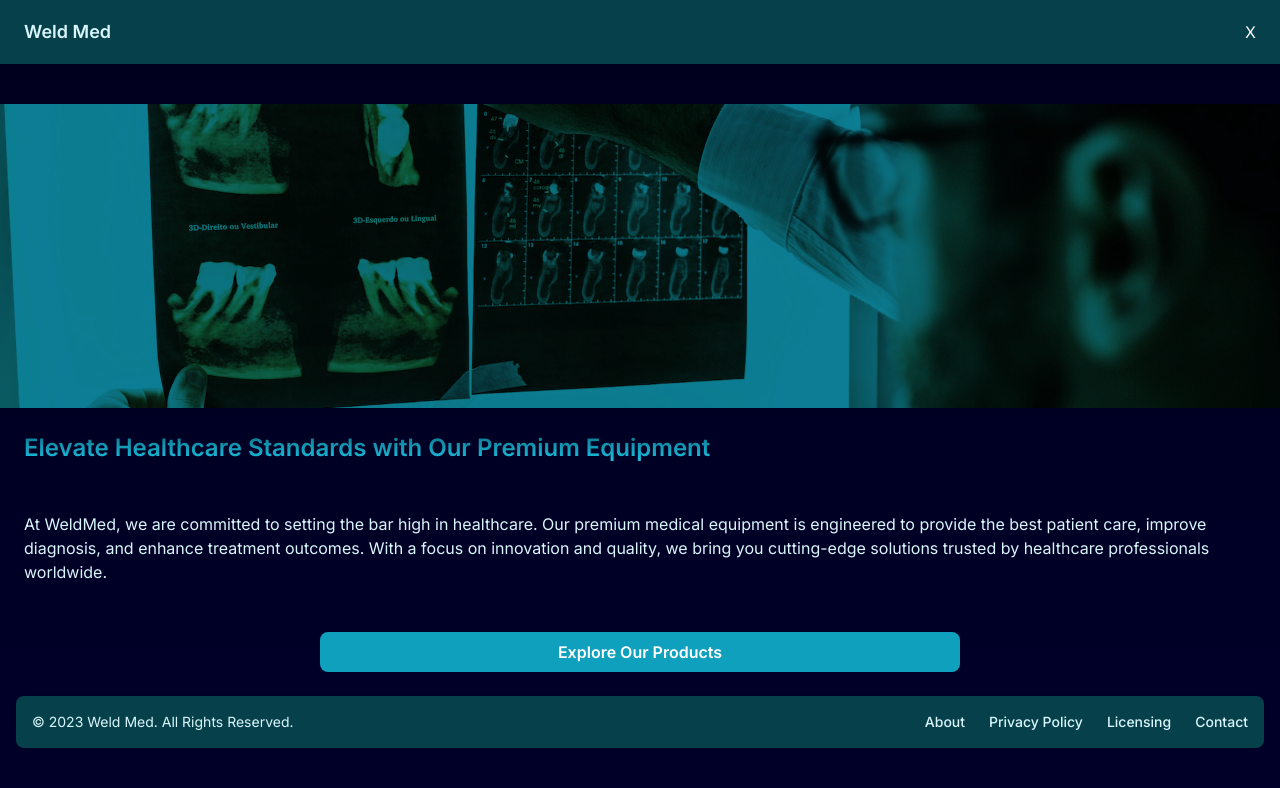
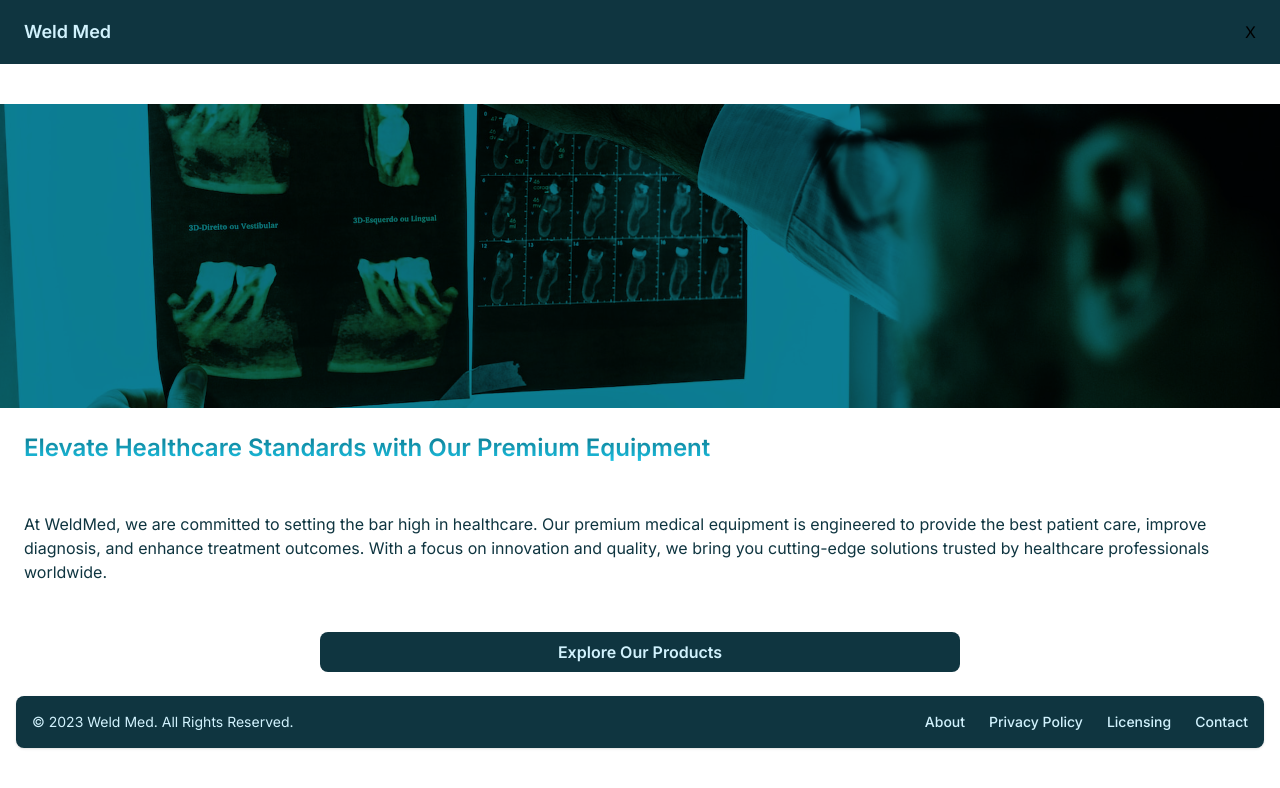
Before and after one commit to musaakhmed/msr-trading, a Next.js app: page / in a window 1280 px wide. Shown: the top 788 px of the page. Built offline with nearby package versions, Linux system fonts and the light colour scheme.

Commit message:
style: replaced colours with primary and secondary for a better consistency in the UI design

```diff
--- a/app/globals.css
+++ b/app/globals.css
@@ -2,27 +2,13 @@
 @tailwind components;
 @tailwind utilities;
 
-:root {
-	--foreground-rgb: 255, 255, 255;
-	--background-start-rgb: 0, 0, 29;
-	--background-end-rgb: 0, 0, 42;
+@layer base {
+	:root {
+		--color-primary: 15 53 64;
+		--color-secondary: 209 242 253;
+		--bg-color: 235 250 254;
+	}
 }
 
-/* @media (prefers-color-scheme: dark) {
-    :root {
-        --foreground-rgb: 255, 255, 255;
-        --background-start-rgb: 0, 0, 0;
-        --background-end-rgb: 0, 0, 0;
-    }
-} */
-
 body {
-	min-height: 100vh;
-	color: rgb(var(--foreground-rgb));
-	background: linear-gradient(
-			to bottom,
-			transparent,
-			rgb(var(--background-end-rgb))
-		)
-		rgb(var(--background-start-rgb));
 }
--- a/components/ui/Footer/Footer.tsx
+++ b/components/ui/Footer/Footer.tsx
@@ -3,16 +3,16 @@ import React from 'react';
 const Footer = () => {
 	return (
 		<>
-			<footer className=" mx-4 rounded-lg bg-cerulean-800 shadow">
+			<footer className=" bg-primary mx-4 rounded-lg shadow">
 				<div className="mx-auto -mt-10 w-full max-w-screen-xl p-4 md:flex md:items-center md:justify-between">
-					<span className="text-sm  text-cerulean-100 sm:text-center">
+					<span className="text-secondary  text-sm sm:text-center">
 						© 2023{' '}
 						<a href="/" className="hover:underline">
 							Weld Med
 						</a>
 						. All Rights Reserved.
 					</span>
-					<ul className="mt-3 flex flex-wrap items-center text-sm font-medium  text-cerulean-100 sm:mt-0">
+					<ul className="text-secondary mt-3 flex flex-wrap items-center text-sm  font-medium sm:mt-0">
 						<li>
 							<a
 								href="#"
--- a/components/ui/Header/Header.tsx
+++ b/components/ui/Header/Header.tsx
@@ -13,8 +13,8 @@ export default function NavMenu() {
 	};
 
 	return (
-		<header className="fixed top-0 z-10 flex h-16 w-full items-center justify-between bg-cerulean-800 px-6">
-			<Link href="/" className="text-lg font-semibold text-cerulean-100">
+		<header className="bg-primary fixed top-0 z-10 flex h-16 w-full items-center justify-between px-6">
+			<Link href="/" className="text-secondary text-lg font-semibold">
 				Weld Med
 			</Link>
 			<div className="transition-all duration-200 ease-in">
@@ -22,7 +22,7 @@ export default function NavMenu() {
 				<motion.div
 					className={
 						isOpen
-							? 'fixed left-0 top-16 mx-auto flex h-screen w-full flex-col justify-center gap-6 bg-cerulean-800'
+							? 'bg-primary fixed left-0 top-16 mx-auto flex h-screen w-full flex-col justify-center gap-6'
 							: 'hidden'
 					}
 				>
--- a/components/ui/Header/NavBar.tsx
+++ b/components/ui/Header/NavBar.tsx
@@ -29,14 +29,10 @@ const navItems: nav_items[] = [
 const NavBar = () => {
 	return (
 		<div className="flex flex-col items-center justify-between gap-12">
-			<nav className=" ">
+			<nav className="">
 				<ul className="flex w-full flex-col items-center justify-evenly gap-12 text-2xl">
 					{navItems.map((navItem) => (
-						<li
-							className="
-							"
-							key={navItem.link}
-						>
+						<li className="text-secondary" key={navItem.link}>
 							<Link href={navItem.link}>{navItem.label}</Link>
 						</li>
 					))}
@@ -55,7 +51,7 @@ const NavBar = () => {
 					},
 				}}
 				whileHover={{ scale: 1.05 }}
-				className=" w-1/3 rounded bg-cerulean-400 p-2 font-semibold text-teal-50"
+				className=" bg-secondary text-primary w-1/3 rounded p-2 font-semibold"
 			>
 				Request a Quote
 			</motion.button>
--- a/components/ui/Hero/Hero.tsx
+++ b/components/ui/Hero/Hero.tsx
@@ -35,7 +35,7 @@ export default function Hero() {
 				</motion.h1>
 
 				<motion.p
-					className="text-md p-6 text-cerulean-100"
+					className="text-md text-primary p-6"
 					initial={{ opacity: 0, y: 50 }}
 					animate={{
 						opacity: 1,
@@ -67,7 +67,7 @@ export default function Hero() {
 						},
 					}}
 					whileHover={{ scale: 1.02 }}
-					className="mx-auto w-1/2 rounded-lg bg-cerulean-400 p-2 font-semibold text-white hover:rounded"
+					className="bg-primary text-secondary mx-auto w-1/2 rounded-lg p-2 font-semibold hover:rounded"
 				>
 					Explore Our Products
 				</motion.button>
--- a/tailwind.config.ts
+++ b/tailwind.config.ts
@@ -21,6 +21,8 @@ const config: Config = {
 					800: '#06404B',
 					900: '#032026',
 				},
+				primary: 'rgb(var(--color-primary) / <alpha-value>)',
+				secondary: 'rgb(var(--color-secondary) / <alpha-value>)',
 			},
 			backgroundImage: {
 				'hero-pattern': "url('/assets/images/hero/dental1.jpg')",
```
